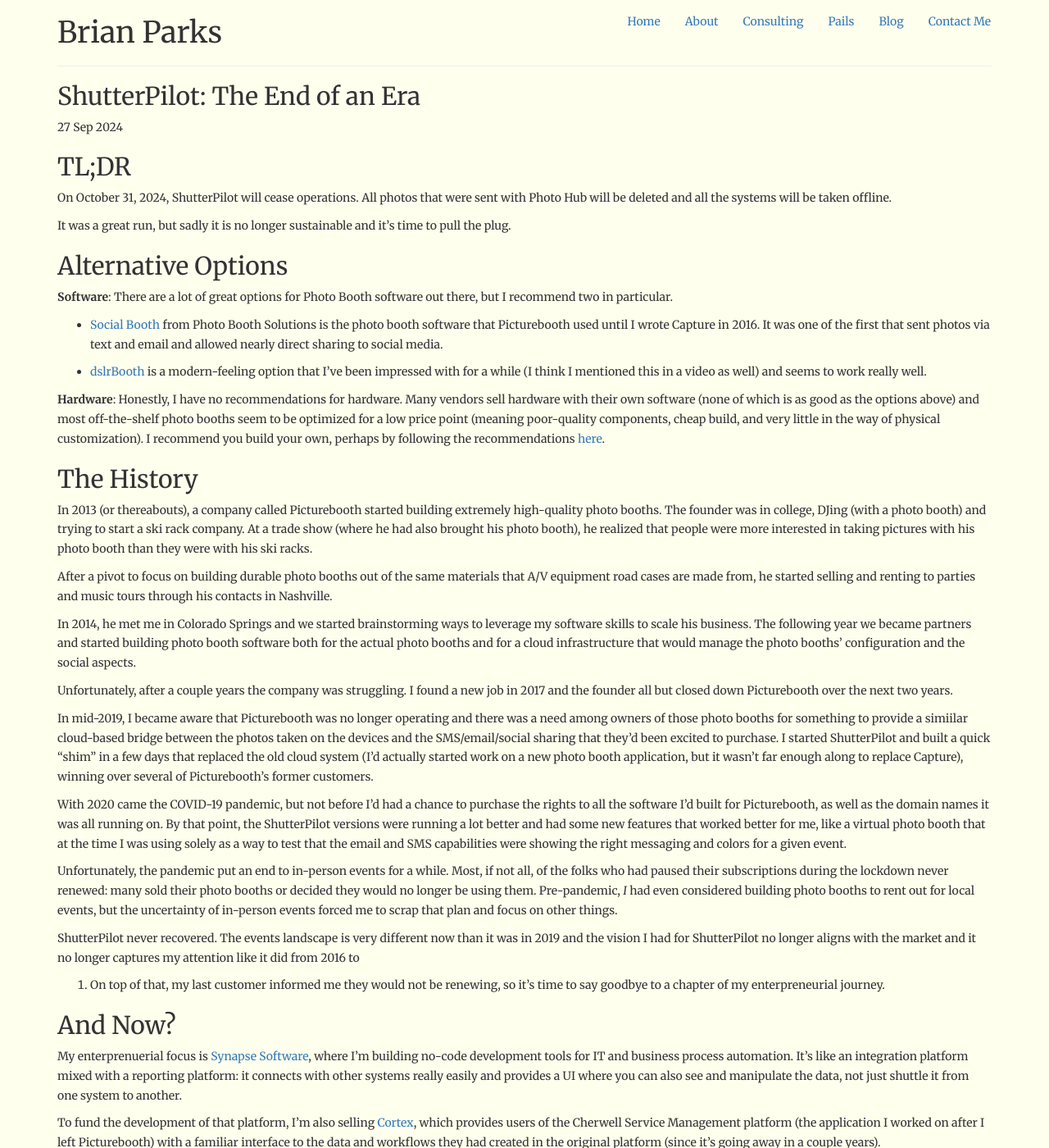
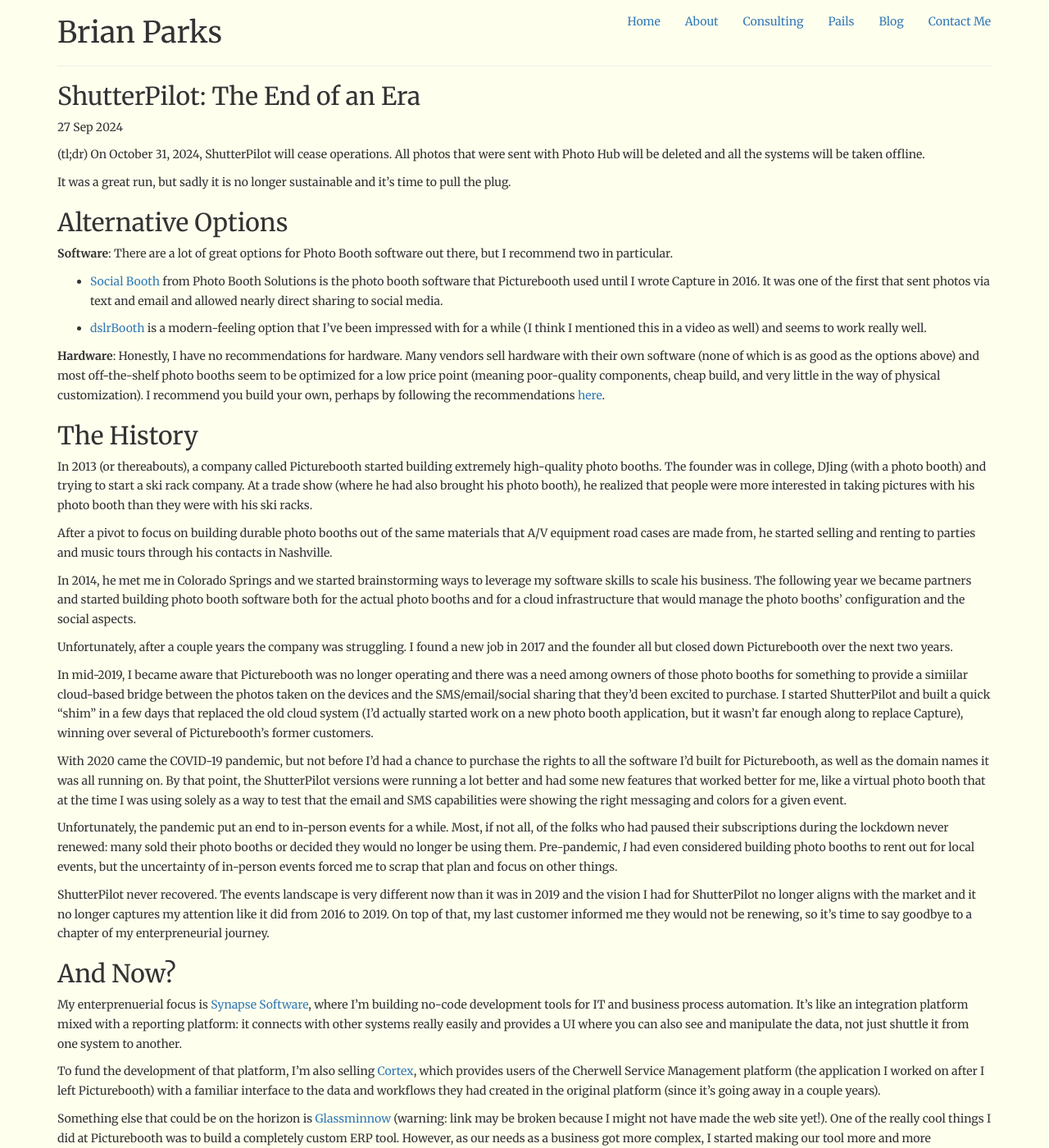
Before and after one commit to bparks/bparks.github.io, a Jekyll site: the page built from _posts/2024-09-27-shutterpilot-end-of-an-era.md, in a window 1280 px wide and 1400 px high. Shown: the whole window at 82% size. Built offline with Jekyll 4.4.1, drawn with Linux system fonts in a browser that asks for light colours.

```diff
--- a/_posts/2024-09-27-shutterpilot-end-of-an-era.md
+++ b/_posts/2024-09-27-shutterpilot-end-of-an-era.md
@@ -2,9 +2,7 @@
 title: "ShutterPilot: The End of an Era"
 ---
 
-## TL;DR
-
-On October 31, 2024, ShutterPilot will cease operations. All photos that were sent
+(tl;dr) On October 31, 2024, ShutterPilot will cease operations. All photos that were sent
 with Photo Hub will be deleted and all the systems will be taken offline.
 
 It was a great run, but sadly it is no longer sustainable and it's time to pull the plug.
@@ -66,8 +64,8 @@ would no longer be using them. Pre-pandemic, _I_ had even considered building ph
 events, but the uncertainty of in-person events forced me to scrap that plan and focus on other things.
 
 ShutterPilot never recovered. The events landscape is very different now than it was in 2019 and the vision I had
-for ShutterPilot no longer aligns with the market and it no longer captures my attention like it did from 2016 to
-2019. On top of that, my last customer informed me they would not be renewing, so it's time to say goodbye
+for ShutterPilot no longer aligns with the market and it no longer captures my attention like it did from 2016 to 2019.
+On top of that, my last customer informed me they would not be renewing, so it's time to say goodbye
 to a chapter of my enterpreneurial journey.
 
 ## And Now?
```
